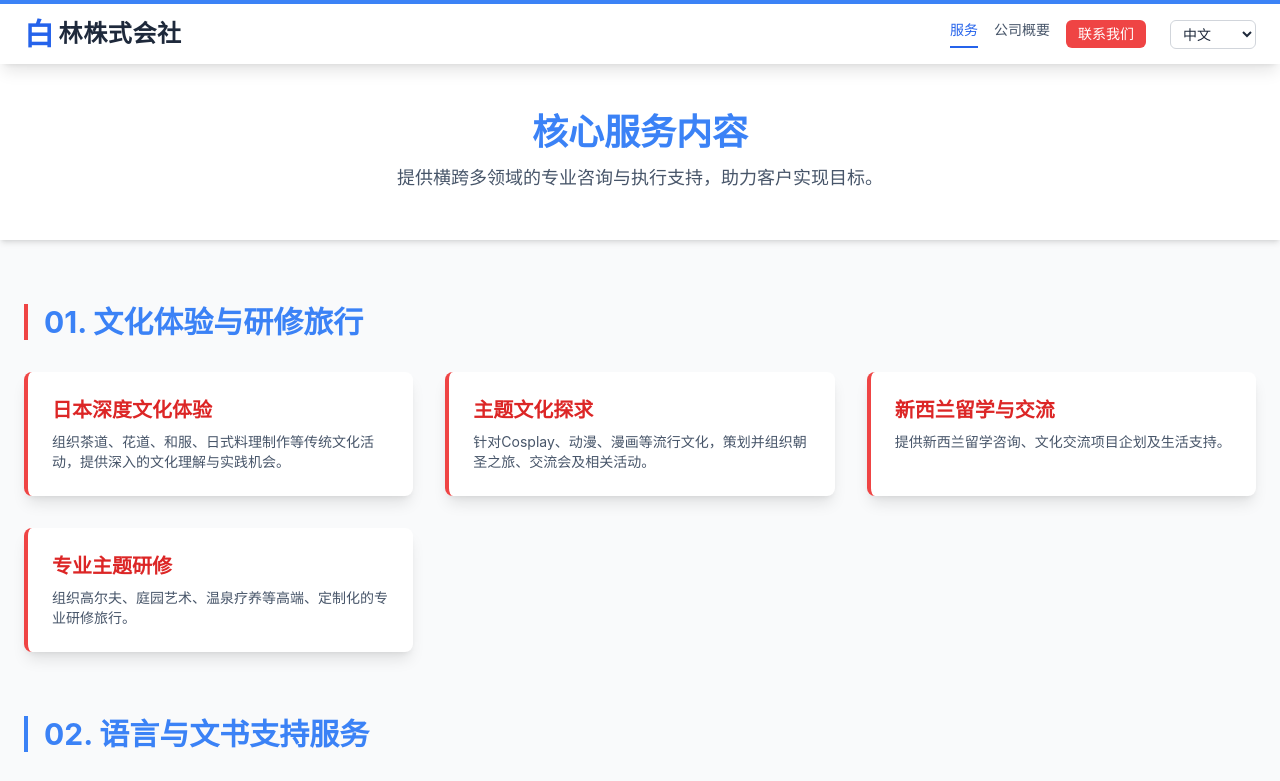
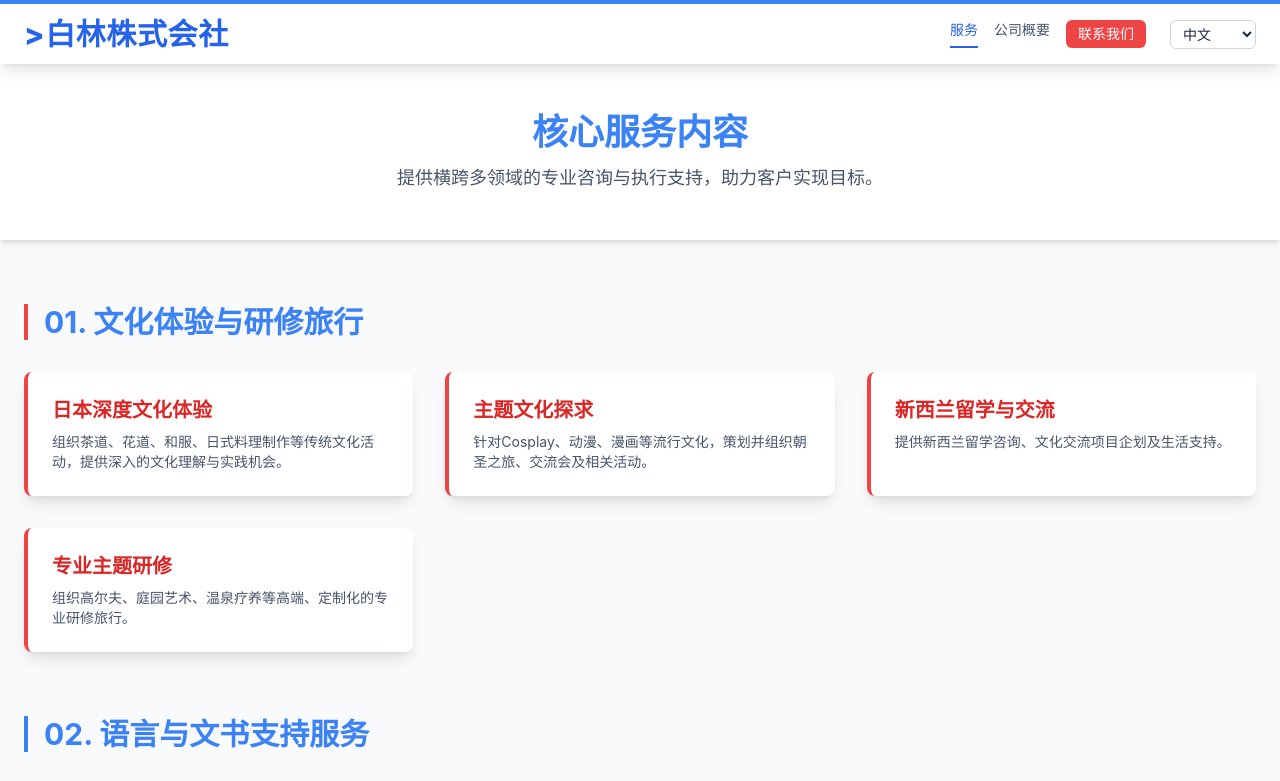
Before and after one commit to HakuKeika/shirabayashi1, a plain HTML site: page services_zh.html in a window 1280 px wide. Shown: the top 781 px of the page. Drawn offline with nearby package versions, Linux system fonts and the light colour scheme.

Commit message:
Update services_zh.html

```diff
--- a/services_zh.html
+++ b/services_zh.html
@@ -30,8 +30,8 @@
     <nav class="bg-white shadow-lg sticky top-0 z-50 border-t-4 border-blue-500">
         <div class="container mx-auto px-6 py-3 flex justify-between items-center">
             <a href="index_zh.html" class="text-2xl font-extrabold text-slate-800 tracking-wide flex items-center">
-                <span class="text-blue-600 text-3xl mr-1">白</span>
-                林株式会社
+                <span class="text-blue-600 text-3xl mr-1"</span>
+                >白林株式会社
             </a>
             <div class="flex items-center space-x-6">
                 <!-- 桌面版菜单 -->
```
